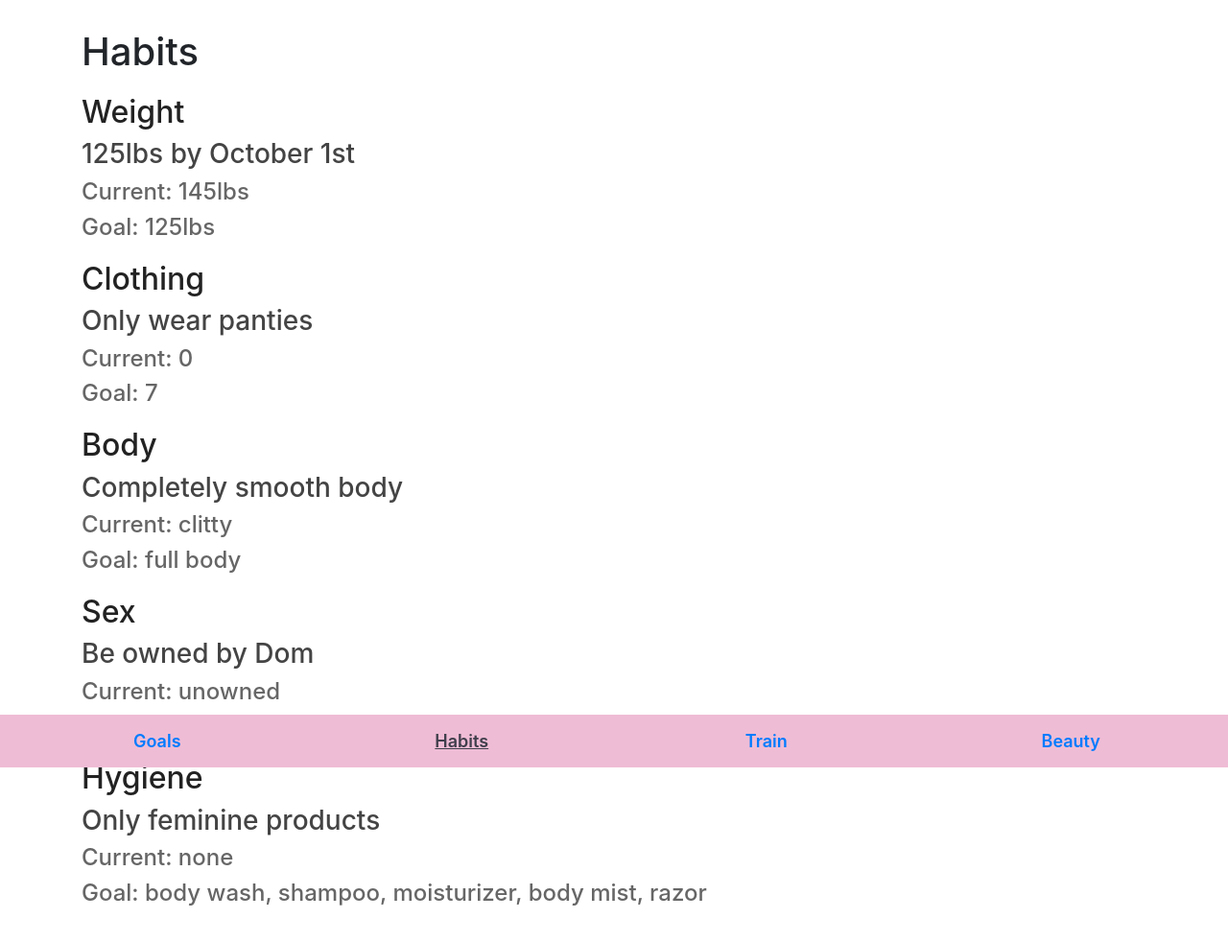
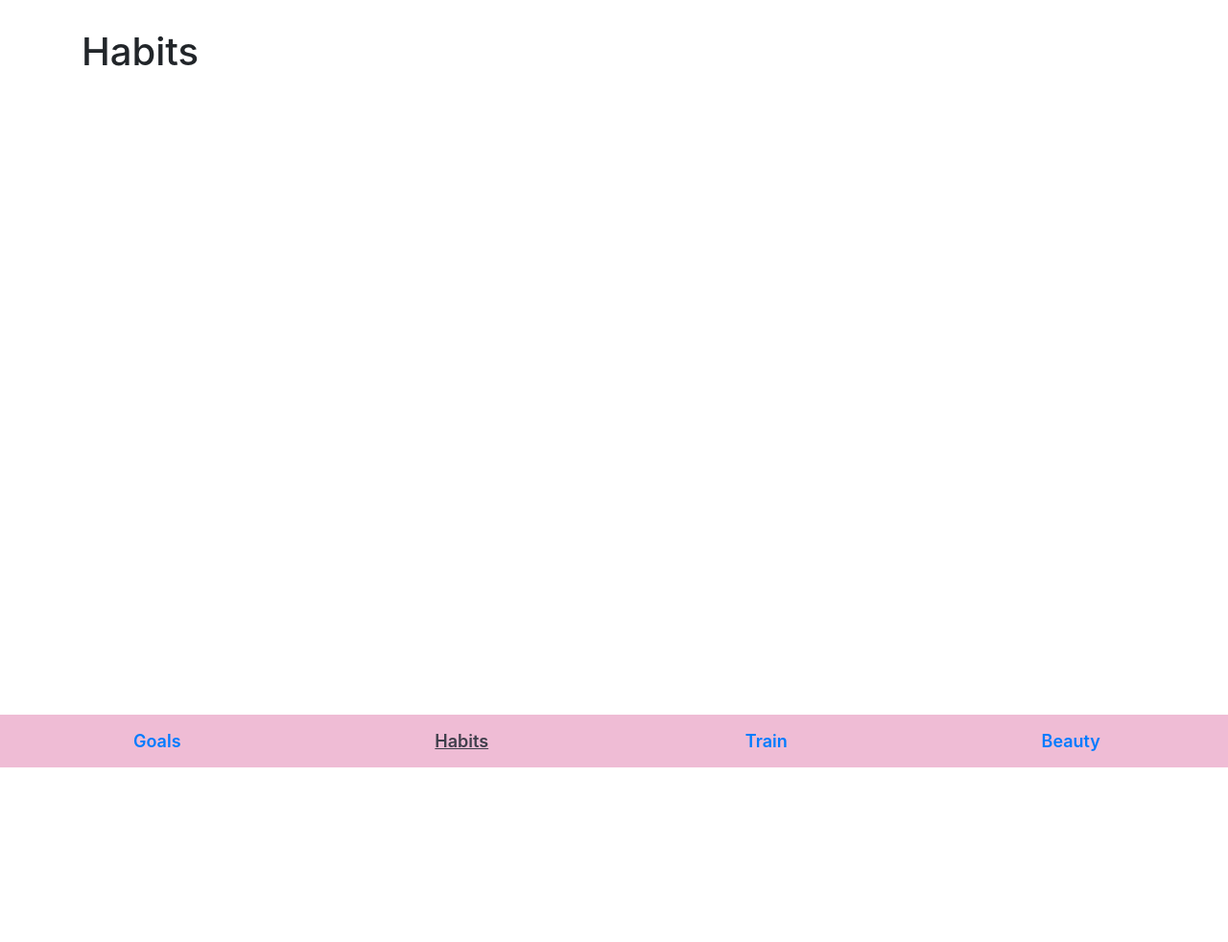
Before and after one commit to sub-sis-boy/sissification-trainer, a plain HTML site: page habits.html in a window 1280 px wide. Shown: the whole page at 96% size. After the commit the page ends 800 px from the top, so only its background shows below. Drawn offline with nearby package versions, Linux system fonts and the light colour scheme.

Commit message:
removing unneeded content

```diff
--- a/habits.html
+++ b/habits.html
@@ -21,30 +21,6 @@
         <div class="col">
           <h1>Habits</h1>
 
-          <h2>Weight</h2>
-          <h3>125lbs by October 1st</h3>
-          <h4>Current: 145lbs</h4>
-          <h4>Goal: 125lbs</h4>
-
-          <h2>Clothing</h2>
-          <h3>Only wear panties</h3>
-          <h4>Current: 0</h4>
-          <h4>Goal: 7</h4>
-
-          <h2>Body</h2>
-          <h3>Completely smooth body</h3>
-          <h4>Current: clitty</h4>
-          <h4>Goal: full body</h4>
-
-          <h2>Sex</h2>
-          <h3>Be owned by Dom</h3>
-          <h4>Current: unowned</h4>
-          <h4>Goal: owned</h4>
-
-          <h2>Hygiene</h2>
-          <h3>Only feminine products</h3>
-          <h4>Current: none</h4>
-          <h4>Goal: body wash, shampoo, moisturizer, body mist, razor</h4>
         </div>
       </div>
 
```
Also changed, not shown: beauty.html (+0 -23 lines), train.html (+0 -23 lines).
